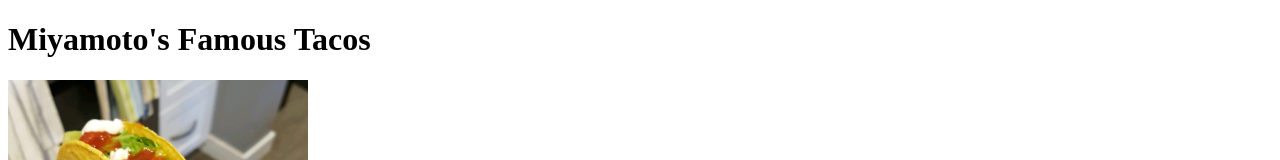
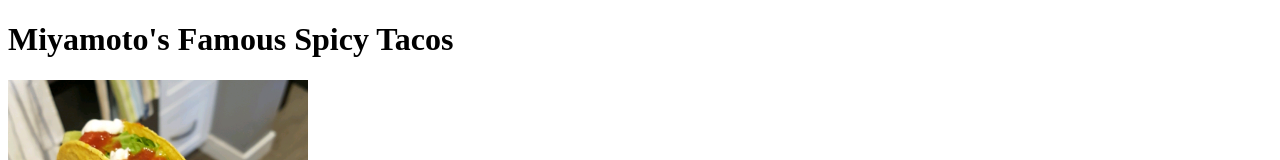
Before and after one commit to codeiimon/odin-recipes, a plain HTML site: page recipes/miyamoto-famous-taco.html in a window 1280 px wide. Shown: the top 160 px of the page. Drawn offline with Linux system fonts and the light colour scheme.

Commit message:
Fix typo

```diff
--- a/recipes/miyamoto-famous-taco.html
+++ b/recipes/miyamoto-famous-taco.html
@@ -4,10 +4,10 @@
     <meta charset="UTF-8">
     <meta http-equiv="X-UA-Compatible" content="IE=edge">
     <meta name="viewport" content="width=device-width, initial-scale=1.0">
-    <title>Miyamoto's Famous Tacos</title>
+    <title>Miyamoto's Famous Spicy Tacos</title>
 </head>
 <body>
-    <h1>Miyamoto's Famous Tacos</h1>
+    <h1>Miyamoto's Famous Spicy Tacos</h1>
     <img src="../imgs/easy-tacos.jpg" width="300" alt="Easy Tacos">
     <h4>Description</h4>
     <p>Serve these tasty tacos that get fabulous flavor from Mexican-style tomato soup. Your family can have this crunchy, and delicious dish on the table in just 20 minutes. </p>
```
